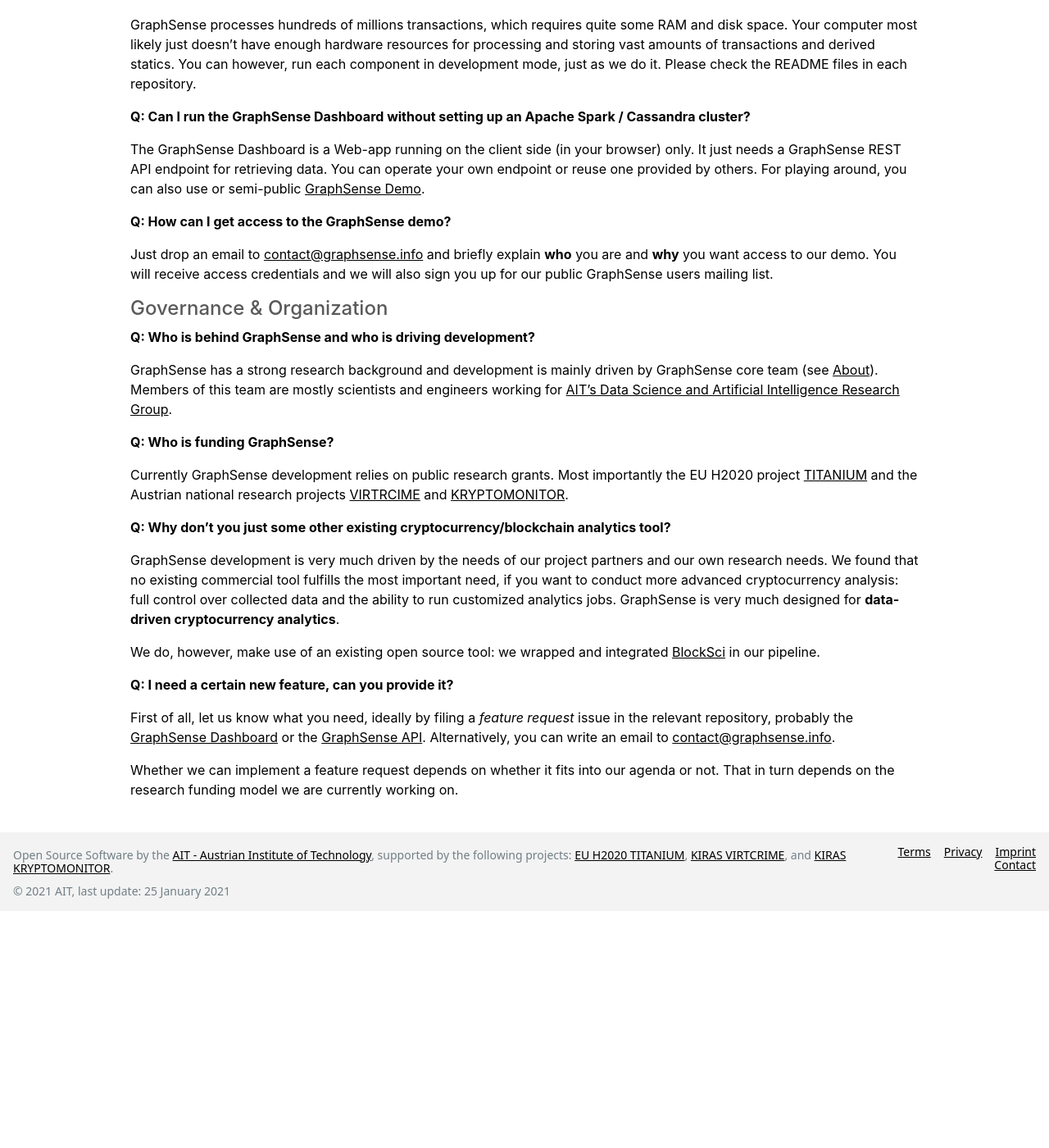
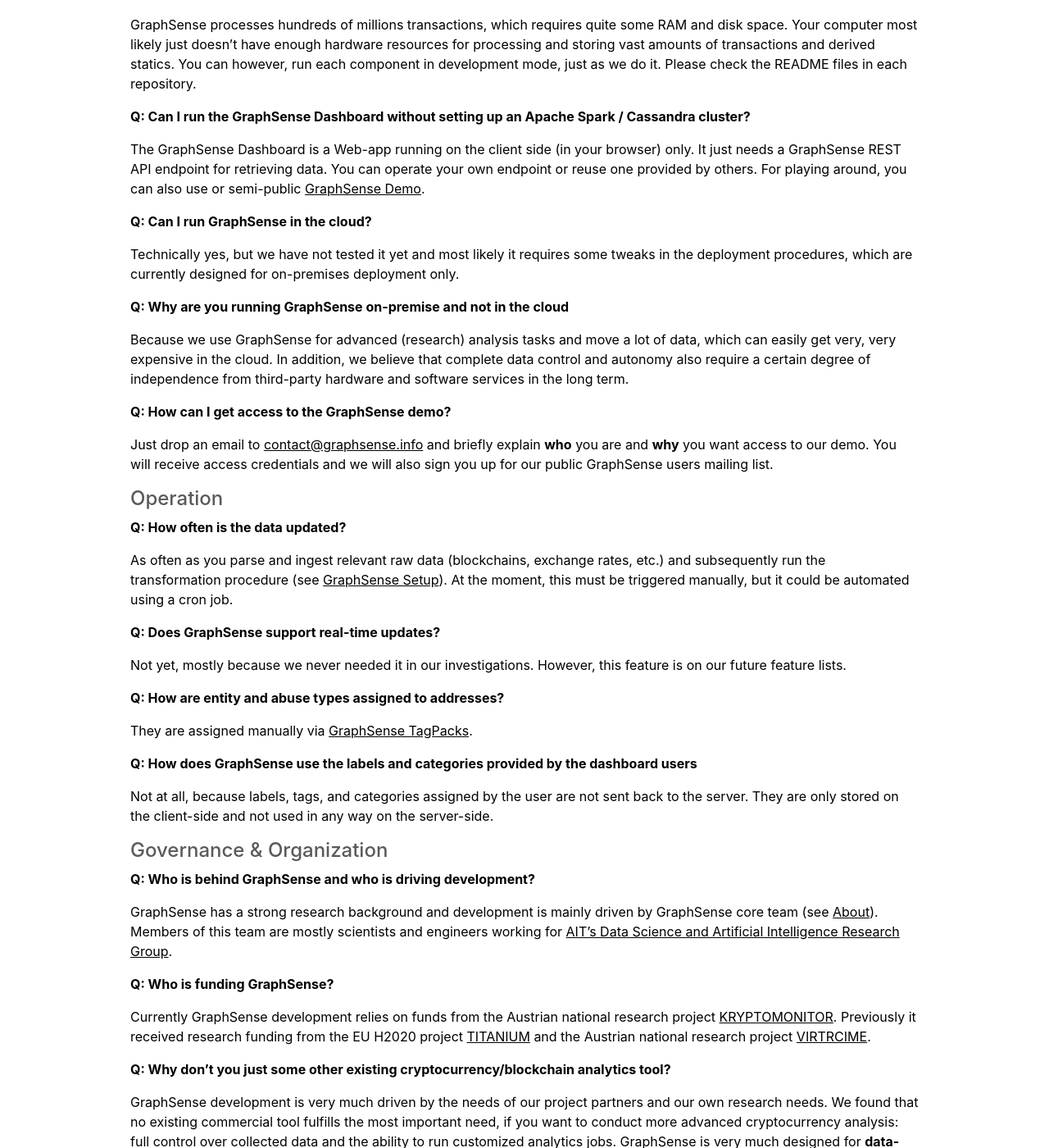
Before and after one commit to graphsense/graphsense.github.io, a Jekyll site: the page built from documentation.md, in a window 1280 px wide and 1400 px high, scrolled down 1824 px. Shown: the whole window at 82% size. Built offline with Jekyll 4.4.1, drawn with Linux system fonts in a browser that asks for light colours; our own code applies the rules of GitHub Pages for plain Markdown files; before the commit the page ends 2935 px from its top, so only the background shows below that; some of the changed text lies outside the part shown.

Commit message:
updated terms and faqs

```diff
--- a/_config.yml
+++ b/_config.yml
@@ -23,6 +23,7 @@
 
 repository: "graphsense/graphsense.github.io"
 repo: "https://github.com/graphsense"
+discord: "https://discord.gg/HSaWWyda"
 
 # Build settings
 plugins:
--- a/_includes/footer.html
+++ b/_includes/footer.html
@@ -1,7 +1,7 @@
 <footer>
   <div class="d-flex flex-column">
     <div class="d-flex flex-row justify-content-between">
-        <span class="mt-1">Open Source Software by the <a href="https://www.ait.ac.at" target="_blank">AIT - Austrian Institute of Technology</a>, supported by the following projects: <a href="https://www.titanium-project.eu" target="_">EU H2020 TITANIUM</a>, <a href="http://virtcrime-project.info/" target="_">KIRAS VIRTCRIME</a>, and <a href="https://kryptomonitor-project.info/" target="_">KIRAS KRYPTOMONITOR</a>.</span>
+        <span class="mt-1">Open Source Software by the <a href="https://www.ait.ac.at" target="_blank">AIT Austrian Institute of Technology</a>, currently supported by the <a href="https://kryptomonitor-project.info/" target="_">KIRAS KRYPTOMONITOR</a> project.</span>
         <ul class="d-flex flex-row flex-wrap justify-content-end list-reset">
           <li class="ml-3 align-self-end"><a href="/terms.html">Terms</a></li>
           <li class="ml-3 align-self-end"><a href="/privacy.html">Privacy</a></li>
--- a/_includes/navbar.html
+++ b/_includes/navbar.html
@@ -18,6 +18,7 @@
           {%- endif -%}
         {% endfor -%}
         {% include navitem.html title="On Github" url=site.repo icon="fab fa-github" %}
+        {% include navitem.html title="On Discord" url=site.discord icon="fab fa-discord" %}
       </ul>
     </div>
   </div>
--- a/documentation.md
+++ b/documentation.md
@@ -57,9 +57,36 @@
 
 The GraphSense Dashboard is a Web-app running on the client side (in your browser) only. It just needs a GraphSense REST API endpoint for retrieving data. You can operate your own endpoint or reuse one provided by others. For playing around, you can also use or semi-public [GraphSense Demo](https://demo.graphsense.info).
 
+**Q: Can I run GraphSense in the cloud?**
+
+Technically yes, but we have not tested it yet and most likely it requires some tweaks in the deployment procedures, which are currently designed for on-premises deployment only.
+
+**Q: Why are you running GraphSense on-premise and not in the cloud**
+
+Because we use GraphSense for advanced (research) analysis tasks and move a lot of data, which can easily get very, very expensive in the cloud. In addition, we believe that complete data control and autonomy also require a certain degree of independence from third-party hardware and software services in the long term.
+
 **Q: How can I get access to the GraphSense demo?**
 
 Just drop an email to [contact@graphsense.info](mailto:contact@graphsense.info) and briefly explain **who** you are and **why** you want access to our demo. You will receive access credentials and we will also sign you up for our public GraphSense users mailing list.
+
+<h4>Operation</h4>
+
+**Q: How often is the data updated?**
+
+As often as you parse and ingest relevant raw data (blockchains, exchange rates, etc.) and subsequently run the transformation procedure (see [GraphSense Setup](https://github.com/graphsense/graphsense-setup)). At the moment, this must be triggered manually, but it could be automated using a cron job.
+
+**Q: Does GraphSense support real-time updates?**
+
+Not yet, mostly because we never needed it in our investigations. However, this feature is on our future feature lists.
+
+**Q: How are entity and abuse types assigned to addresses?**
+
+They are assigned manually via [GraphSense TagPacks](https://github.com/graphsense/graphsense-tagpacks).
+
+**Q: How does GraphSense use the labels and categories provided by the dashboard users**
+
+Not at all, because labels, tags, and categories assigned by the user are not sent back to the server. They are only stored on the client-side and not used in any way on the server-side.
+
 
 <h4>Governance & Organization</h4>
 
@@ -69,7 +96,7 @@
 
 **Q: Who is funding GraphSense?**
 
-Currently GraphSense development relies on public research grants. Most importantly the EU H2020 project [TITANIUM](https://titanium-project.eu/) and the Austrian national research projects [VIRTRCIME](https://virtcrime-project.info/) and [KRYPTOMONITOR](https://kryptomonitor-project.info/).
+Currently GraphSense development relies on funds from the Austrian national research project [KRYPTOMONITOR](https://kryptomonitor-project.info/). Previously it received research funding from the EU H2020 project [TITANIUM](https://titanium-project.eu/) and the Austrian national research project [VIRTRCIME](https://virtcrime-project.info/).
 
 **Q: Why don't you just some other existing cryptocurrency/blockchain analytics tool?**
 
@@ -83,6 +110,14 @@
 
 Whether we can implement a feature request depends on whether it fits into our agenda or not. That in turn depends on the research funding model we are currently working on.
 
+**Q: What is the GraphSense release plan and roadmap?**
+
+We communicate new and upcoming releases via the [GraphSense users list](https://groups.google.com/g/graphsense-users). Releases 0.4.x will further improve UTXO ledger analytics capabilities. Releases 0.5.x and above will support account model ledgers and, most likely, payment channels.
+
+**Q: Will GraphSense be backward compatible**
+
+Major (e.g., 1.x.x) and minor (x.5.x) releases will not be backward-compatible. For patches (x.x.3) we try to remain backwards compatible as much as possible but neither test nor guarantee this.
+
 
 [spark]: https://spark.apache.org/
 [cassandra]: https://cassandra.apache.org/
```
Also changed, not shown: terms.md (+1 -1 lines), 1 other file.
